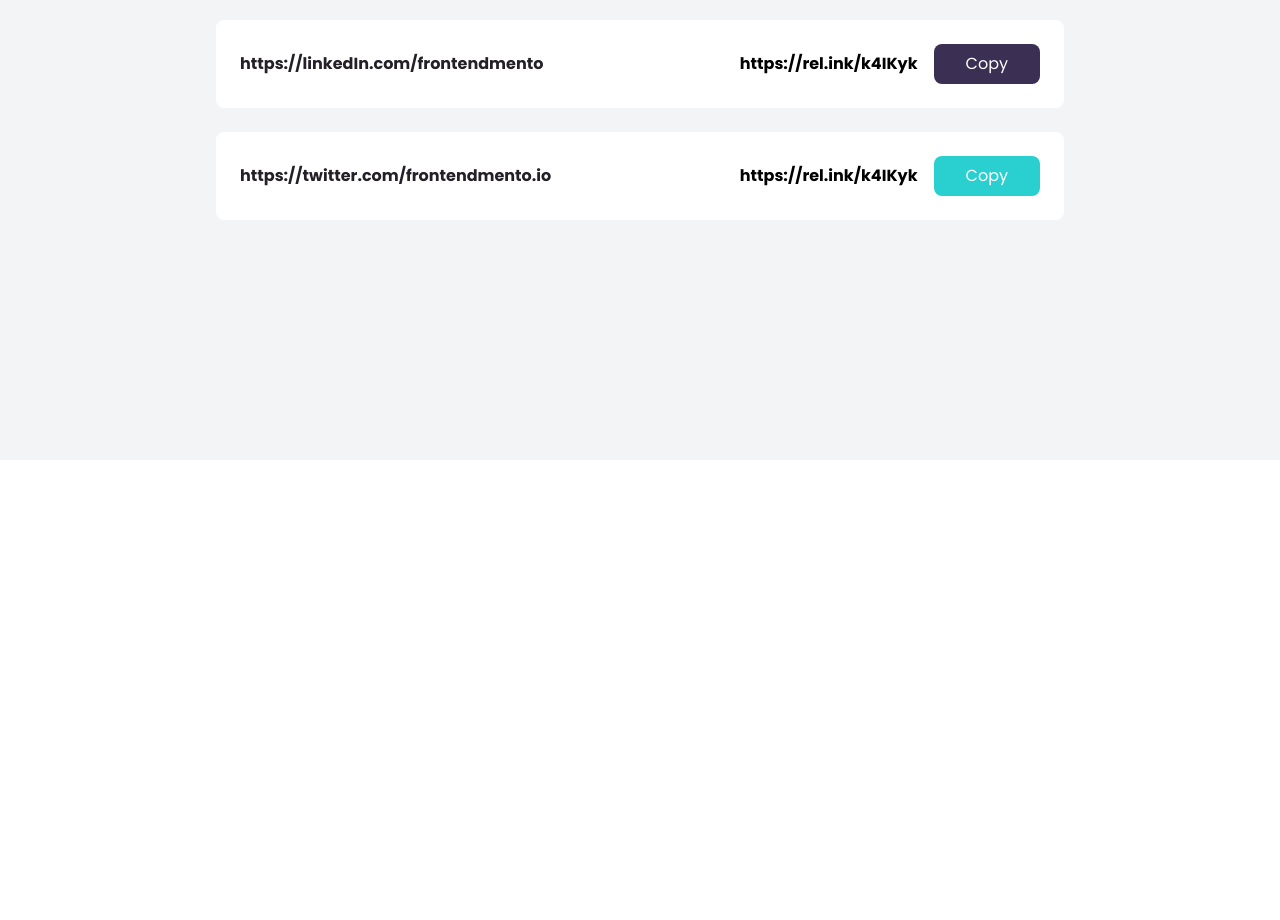
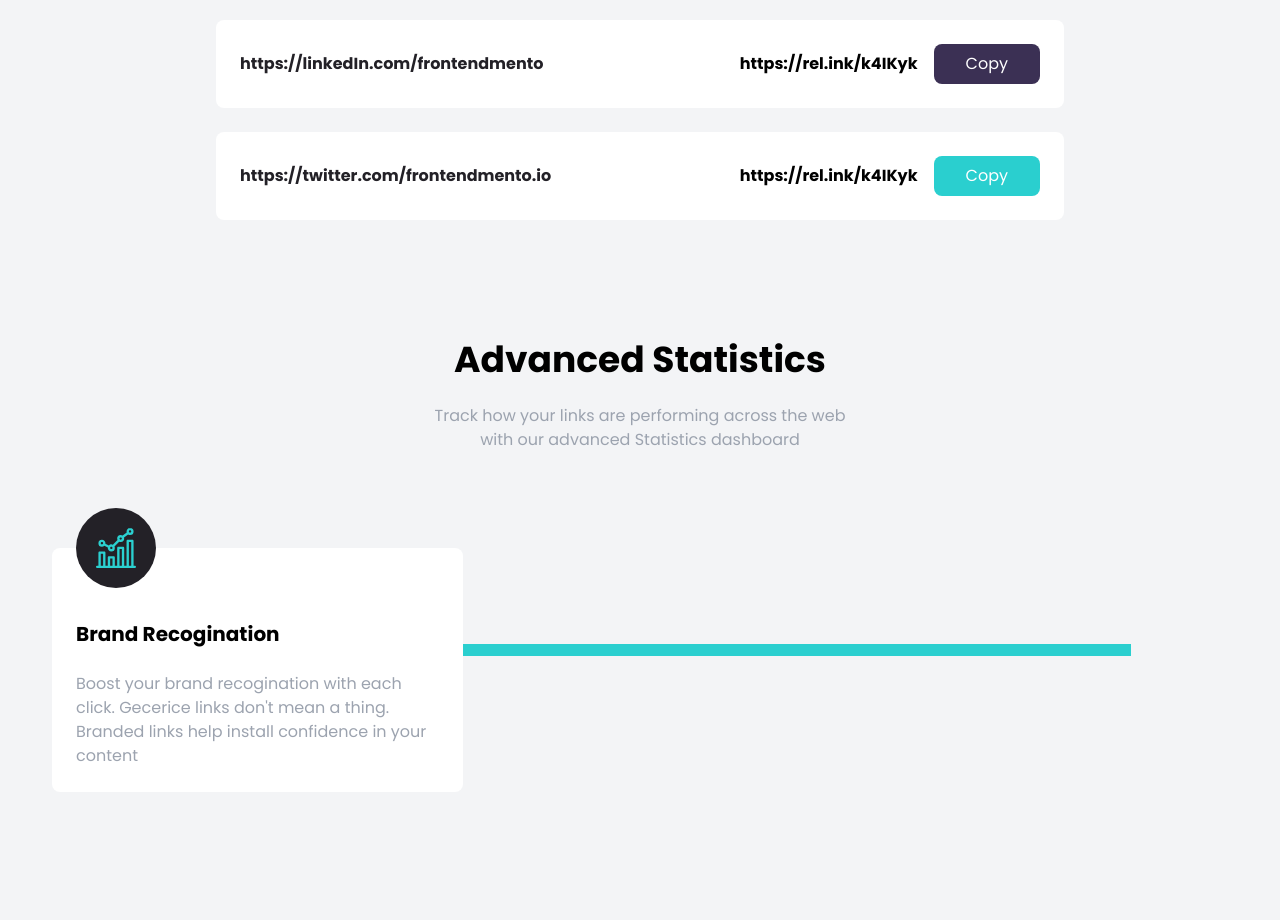
Before and after one commit to zainabturkmen/shortly, a website: page index.html in a window 1280 px wide. Shown: the part 928-1848 px from the top of the page. Before the commit the page ends 1388 px from the top, so only its background shows below. Drawn offline with Linux system fonts and the light colour scheme.

Commit message:
Adding Update

```diff
--- a/index.html
+++ b/index.html
@@ -164,7 +164,42 @@
     <!-- State Section -->
     <section id="stats" class="py-24 bg-gray-100">
       <div class="container mx-auto px-3">
-        <h2 class="text-4xl mb-6 font-bold text-center"></h2>
+        <h2 class="text-4xl mb-6 font-bold text-center">Advanced Statistics</h2>
+        <p class="max-w-xs mx-auto text-center text-gray-400 md:max-w-md">
+          Track how your links are performing across the web with our advanced
+          Statistics dashboard
+        </p>
+      </div>
+    </section>
+    <!-- Feature Box section -->
+    <section id="features" class="pb-32 bg-gray-100">
+      <div
+        class="relative container flex flex-col items-start px-6 mx-auto md:flex-row md:space-x-7">
+        <!-- Horizantal Line -->
+        <div
+          class="hidden absolute top-24 w-10/12 left-16 h-3 bg-cyan md:block"></div>
+        <!-- Verticle Line -->
+        <div class="absolute w-2 left-1/2 h-full -ml-1 bg-cyan md:hidden"></div>
+        <!-- Box 1 -->
+        <div
+          class="relative flex flex-col p-6 space-y-6 bg-white rounded-lg md:w-1/3">
+          <!-- Image Positioning -->
+          <div class="absolute -ml-10 left-1/2 -top-10 md:left-16">
+            <!-- Image Container For Background & Center -->
+            <div
+              class="flex items-center justify-center w-20 h-20 p-4 rounded-full bg-veryDarkViolet">
+              <img src="images/icon-brand-recognition.svg" alt="" />
+            </div>
+          </div>
+          <h5
+            class="pt-6 text-xl font-bold text-center capitalize md:text-left">
+            Brand recogination
+          </h5>
+          <p class="text-center text-gray-400 md:text-left">
+            Boost your brand recogination with each click. Gecerice links don't
+            mean a thing. Branded links help install confidence in your content
+          </p>
+        </div>
       </div>
     </section>
   </body>
```
Also changed, not shown: css/style.css.
